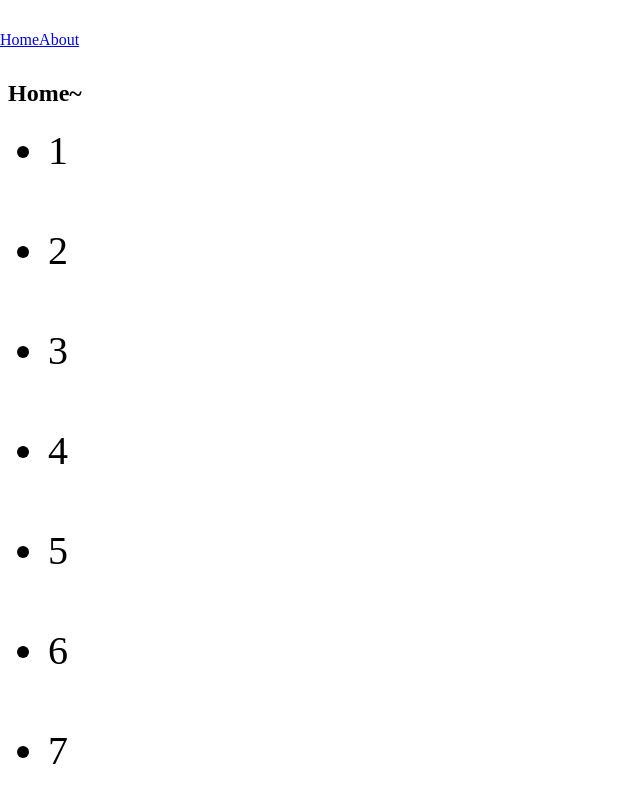
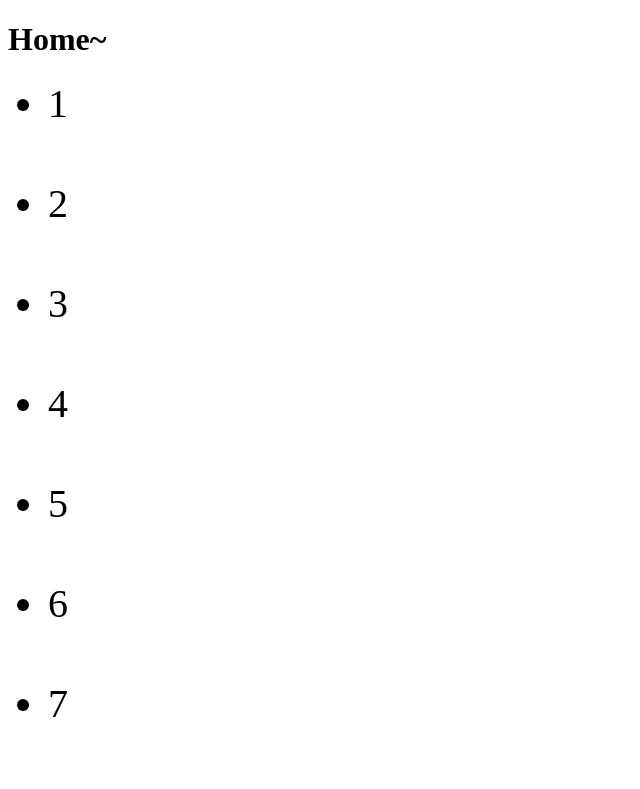
Before and after one commit to mmsw1597/Vue-Notion-Clone, a Vue app: page / in a window 1280 px wide. Shown: the top 789 px of the page, without its empty margins (0-640 px from the left). Built offline with nearby package versions, Linux system fonts and the light colour scheme.

Commit message:
Add Router

```diff
--- a/src/App.vue
+++ b/src/App.vue
@@ -1,35 +1,8 @@
 <template>
-  <header>
-    <RouterLink to="/">
-      Home
-    </RouterLink>
-    <RouterLink to="/about">
-      About
-    </RouterLink>
-  </header>
-  <section>
-    <RouterView />
-  </section>
+  <RouterView />
 </template>
 
 <script>
 export default {
 }
-
 </script>
-
-<style lang="scss" scoped>
-header {
-  background-color: white;
-  position: fixed;
-  top: 0;
-  left: 0;
-  width: 100%;
-  height: 80px;
-  display: flex;
-  align-items: center;
-}
-section {
-  margin-top: 80px;
-}
-</style>
--- a/src/routes/index.js
+++ b/src/routes/index.js
@@ -1,20 +1,13 @@
 import { createRouter, createWebHistory } from 'vue-router'
-import About from './About'
 import Home from './Home'
 
 export default createRouter({
   history: createWebHistory(),
-  scrollBehavior() {
-    return { top: 0 }
-  },
+  scrollBehavior: () => ({ top: 0 }),
   routes: [
     {
       path: '/',
       component: Home
-    },
-    {
-      path: '/about',
-      component: About,
     }
   ]
 })
```
